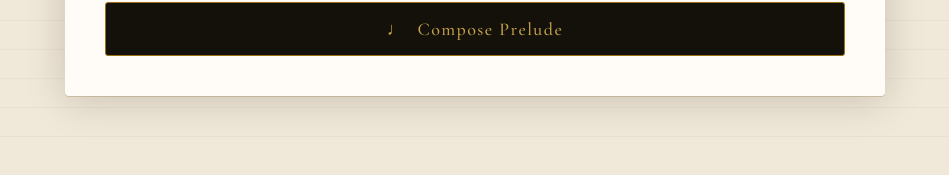
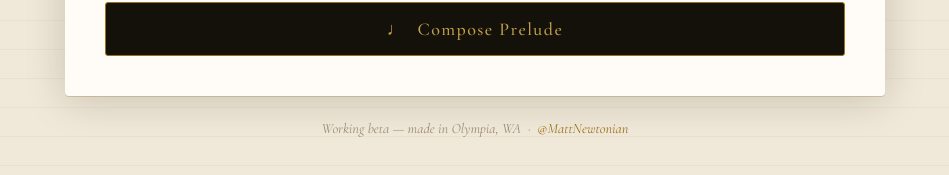
Before and after one commit to MattNewtonian/Prelude-app, a website: page public/index.html in a window 1280 px wide. Shown: the part 1197-1372 px from the top of the page, without its empty margins (165-1114 px from the left). Drawn offline with nearby package versions, Linux system fonts and the light colour scheme.

Commit message:
Add footer with GitHub handle and location

```diff
--- a/public/index.html
+++ b/public/index.html
@@ -618,6 +618,11 @@
     </div>
   </div>
 
+  <footer style="text-align:center; padding: 24px 16px; font-family: 'Cormorant Garamond', Georgia, serif; font-style: italic; font-size: 0.95em; color: #9a8a74;">
+    Working beta &mdash; made in Olympia, WA &nbsp;&middot;&nbsp;
+    <a href="https://github.com/MattNewtonian" target="_blank" style="color: #9a7018; text-decoration: none;">@MattNewtonian</a>
+  </footer>
+
   <script>
     // Static style and composer data
     const availableStyles = [
```
